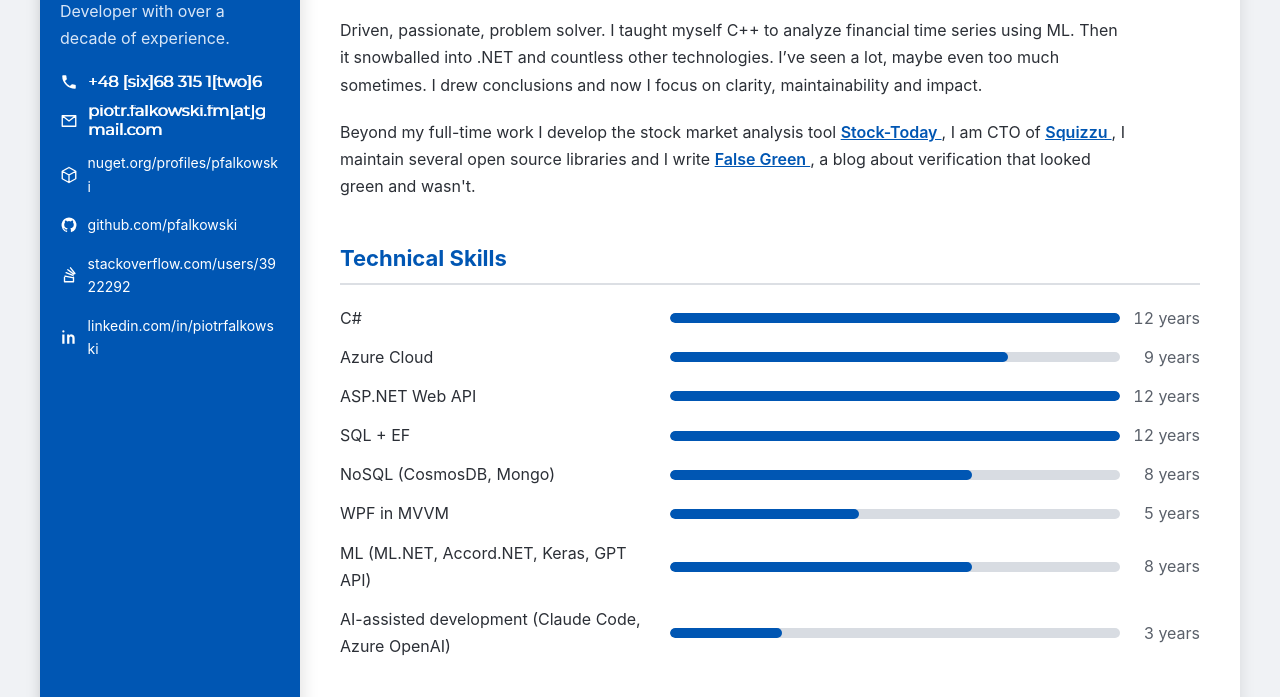
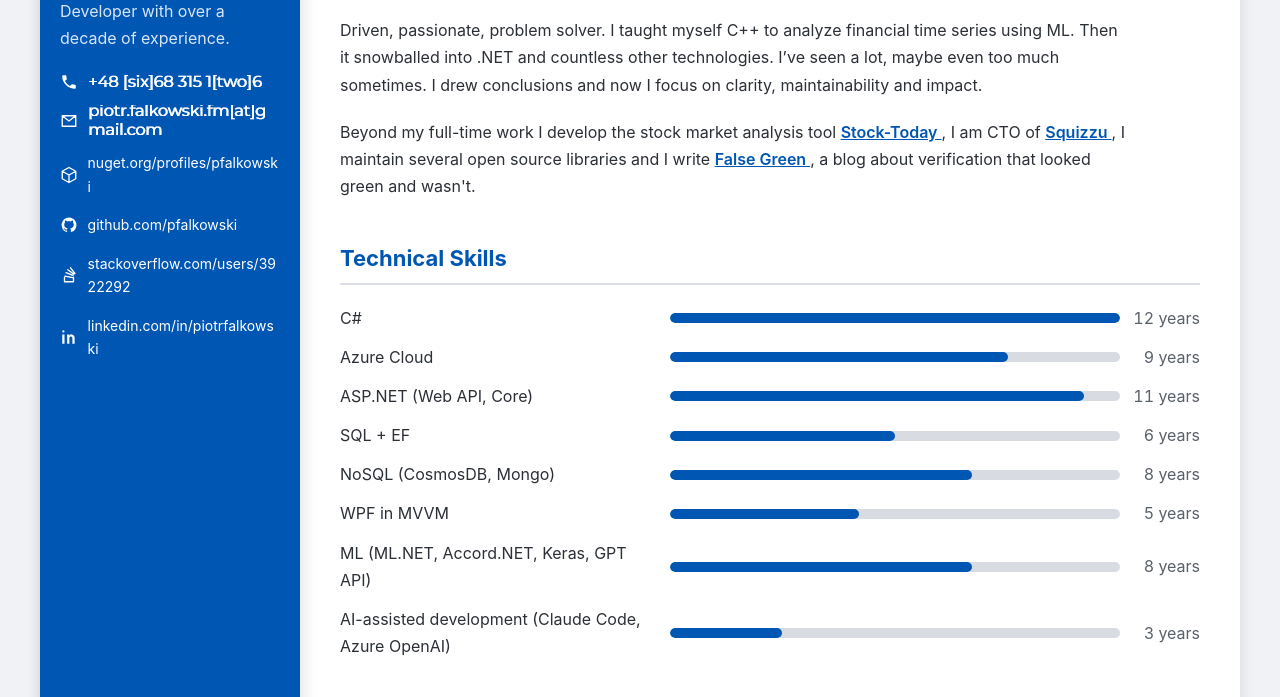
Before and after one commit to PFalkowski/cv, an Astro site: page / in a window 1280 px wide. Shown: the part 87-784 px from the top of the page. Built offline with nearby package versions, Linux system fonts and the light colour scheme; Astro itself is replaced by a stand-in of ours.

Commit message:
Record skill experience as periods, and merge ASP.NET Core into one row (#5)
A single start year cannot express experience with a gap in it. SQL ran
through Transactor and Open GI, went quiet through the CosmosDB years at
Seville More Helory, and came back at StoneX; `since: 2014` counts the quiet
stretch and overstates, while a hand-typed `years: 6` is right today and wrong
next year. A list of periods is true at both ends, and an open period still
advances on its own.

Overlapping periods are merged before summing, so a stretch described twice is
counted once rather than quietly doubled.

The ASP.NET row now covers Web API and Core together, which is what the Work
Experience section already shows a reader: Transactor and Open GI, the
2019-2020 research gap, then Seville More Helory and StoneX. Eleven years.

SQL + EF resolves to the six years Piotr stated. The periods are derived from
his own work history rather than reverse-engineered from the total: 2014-2019
across Transactor and Open GI, then 2025 onward at StoneX.


Claude-Session: https://claude.ai/code/session_01S1fdfvgpBecNocs84Fa74J

Co-authored-by: Claude Opus 5 (1M context) <noreply@anthropic.com>

```diff
--- a/src/data/en.json
+++ b/src/data/en.json
@@ -39,7 +39,7 @@
   "skills": {
     "csharp": "C#",
     "azure": "Azure Cloud",
-    "webapi": "ASP.NET Web API",
+    "aspnet": "ASP.NET (Web API, Core)",
     "sqlEf": "SQL + EF",
     "nosql": "NoSQL (CosmosDB, Mongo)",
     "wpf": "WPF in MVVM",
--- a/src/data/pl.json
+++ b/src/data/pl.json
@@ -39,7 +39,7 @@
   "skills": {
     "csharp": "C#",
     "azure": "Azure Cloud",
-    "webapi": "ASP.NET Web API",
+    "aspnet": "ASP.NET (Web API, Core)",
     "sqlEf": "SQL + EF",
     "nosql": "NoSQL (CosmosDB, Mongo)",
     "wpf": "WPF w MVVM",
--- a/src/data/skills.js
+++ b/src/data/skills.js
@@ -1,49 +1,69 @@
 /**
  * Technical skill bars.
  *
- * There is exactly one number per skill: when it started. Everything the page
- * shows is derived from it.
+ * Each skill is a list of periods it was actually used in. Everything shown —
+ * the year count and the bar length — is derived from that list, so there is
+ * one place to edit and nothing that can drift out of agreement with itself.
  *
- * The React version drew the bar from `level`, which was `years * 10` — an
- * arithmetic accident wearing the costume of a self-assessment. The migration
- * kept those values by hand so nothing moved visually, and that turned out to
- * be worse: once the year counts were corrected, the bars still reflected the
- * old, wrong years. ASP.NET Web API and SQL + EF both read "12 years" while
- * drawing bars of 60% and 50%.
+ * Why periods rather than a single start year: real experience has gaps. SQL
+ * ran through Transactor and Open GI, went quiet through the CosmosDB years at
+ * Seville More Helory, and came back at StoneX. A single `since: 2014` would
+ * count the quiet stretch and overstate; a hand-typed `years: 6` would be right
+ * today and wrong next year. A list of periods is true at both ends.
  *
- * So the bar is now a picture of the years and nothing else. It cannot
- * disagree with the number printed beside it, and there is no hidden opinion
- * to keep up to date. `until` closes a skill that is no longer current;
- * without it the count runs to the build year, so nothing freezes.
+ * An open period — `null` as the end — runs to the build year, so current
+ * skills advance on their own and nothing freezes.
  *
  * `id` keys into the `skills` object in each locale file.
  */
 
-/** @typedef {{id: string, since: number, until?: number}} Skill */
+/** @typedef {[number, number | null]} Period */
+/** @typedef {{id: string, periods: Period[]}} Skill */
 
 /** @type {Skill[]} */
 export const SKILLS = [
-	{ id: 'csharp', since: 2014 },
-	{ id: 'azure', since: 2017 },
-	{ id: 'webapi', since: 2014 },
-	{ id: 'sqlEf', since: 2014 },
-	{ id: 'nosql', since: 2018 },
-	{ id: 'wpf', since: 2014, until: 2019 },
-	{ id: 'ml', since: 2018 },
-	{ id: 'ai', since: 2023 },
+	{ id: 'csharp', periods: [[2014, null]] },
+	{ id: 'azure', periods: [[2017, null]] },
+	// Web API and Core counted together: Transactor and Open GI, then Seville
+	// More Helory and StoneX. The gap is the 2019-2020 research year.
+	{ id: 'aspnet', periods: [[2014, 2019], [2020, null]] },
+	// Transactor and Open GI, then quiet through the CosmosDB years, then StoneX.
+	{ id: 'sqlEf', periods: [[2014, 2019], [2025, null]] },
+	{ id: 'nosql', periods: [[2018, null]] },
+	{ id: 'wpf', periods: [[2014, 2019]] },
+	{ id: 'ml', periods: [[2018, null]] },
+	{ id: 'ai', periods: [[2023, null]] },
 ];
 
 /**
- * Resolve a skill's year count against a fixed "now", so the number is decided
- * at build time and every page of a given build agrees.
+ * Sum a skill's periods, merging any that overlap so shared years are counted
+ * once. Without the merge, two periods describing the same stretch of work
+ * would quietly double it.
  *
  * @param {Skill} skill
  * @param {number} currentYear
  * @returns {number}
  */
 export function yearsOf(skill, currentYear) {
-	if (typeof skill.since !== 'number') return 0;
-	return (skill.until ?? currentYear) - skill.since;
+	const spans = skill.periods
+		.map(([from, to]) => [from, to ?? currentYear])
+		.filter(([from, to]) => to > from)
+		.sort((a, b) => a[0] - b[0]);
+
+	let total = 0;
+	let open = null;
+
+	for (const [from, to] of spans) {
+		if (open && from <= open[1]) {
+			open[1] = Math.max(open[1], to);
+			continue;
+		}
+		if (open) total += open[1] - open[0];
+		open = [from, to];
+	}
+	if (open) total += open[1] - open[0];
+
+	return total;
 }
 
 /**
```
